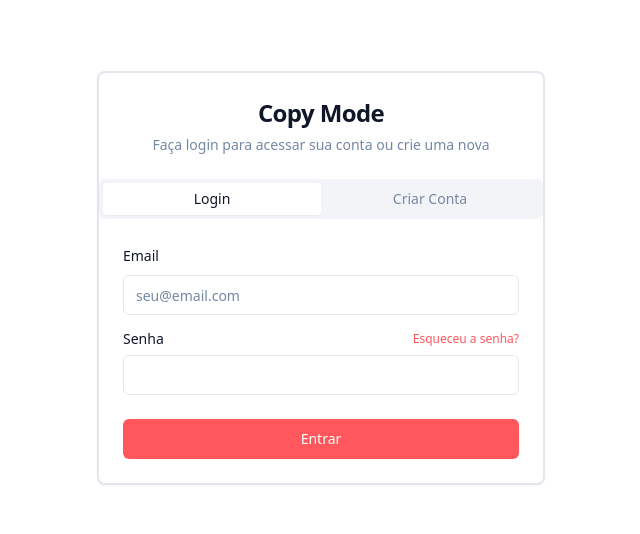
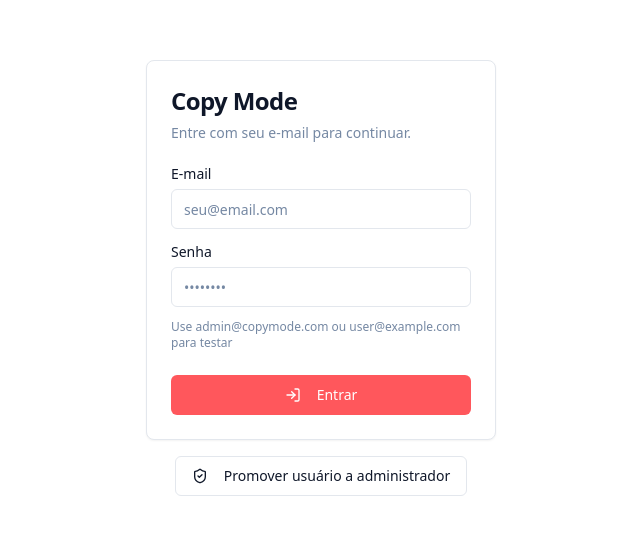
Before and after one commit to copymode/copy.mode---template, a React (Vite) app: page /login in a window 1280 px wide. Shown: the part 122-656 px from the top of the page, without its empty margins (319-959 px from the left). Built offline with nearby package versions, Linux system fonts and the light colour scheme.

Commit message:
Fix: Remove non-existent option

```diff
--- a/src/pages/Login.tsx
+++ b/src/pages/Login.tsx
@@ -2,24 +2,11 @@
 import { useState } from "react";
 import { Navigate } from "react-router-dom";
 import { useAuth } from "@/context/AuthContext";
-import { Button } from "@/components/ui/button";
-import { Card, CardContent, CardDescription, CardFooter, CardHeader, CardTitle } from "@/components/ui/card";
-import { Input } from "@/components/ui/input";
-import { Label } from "@/components/ui/label";
 import { LoginForm } from "@/components/auth/LoginForm";
-import { useToast } from "@/hooks/use-toast";
-import { Tabs, TabsContent, TabsList, TabsTrigger } from "@/components/ui/tabs";
-import { supabase } from "@/integrations/supabase/client";
 import { Loader2 } from "lucide-react";
 
 export default function Login() {
   const { currentUser, isLoading } = useAuth();
-  const { toast } = useToast();
-
-  const [email, setEmail] = useState("");
-  const [password, setPassword] = useState("");
-  const [confirmPassword, setConfirmPassword] = useState("");
-  const [processing, setProcessing] = useState(false);
 
   // If already logged in, redirect to home
   if (isLoading) {
@@ -34,190 +21,10 @@ export default function Login() {
     return <Navigate to="/home" />;
   }
 
-  const handleLogin = async (e: React.FormEvent) => {
-    e.preventDefault();
-    setProcessing(true);
-
-    try {
-      const { error } = await supabase.auth.signInWithPassword({
-        email,
-        password
-      });
-
-      if (error) throw error;
-
-      toast({
-        title: "Login bem sucedido",
-        description: "Bem-vindo de volta ao CopyMode!",
-      });
-    } catch (error) {
-      console.error("Login error:", error);
-      toast({
-        title: "Falha no login",
-        description: error instanceof Error ? error.message : "Verifique suas credenciais e tente novamente.",
-        variant: "destructive",
-      });
-    } finally {
-      setProcessing(false);
-    }
-  };
-
-  const handleSignUp = async (e: React.FormEvent) => {
-    e.preventDefault();
-
-    if (password !== confirmPassword) {
-      toast({
-        title: "Senhas não conferem",
-        description: "As senhas digitadas precisam ser idênticas.",
-        variant: "destructive",
-      });
-      return;
-    }
-
-    setProcessing(true);
-
-    try {
-      const { error } = await supabase.auth.signUp({
-        email,
-        password,
-      });
-
-      if (error) throw error;
-
-      toast({
-        title: "Conta criada com sucesso!",
-        description: "Verifique seu email para confirmar sua conta.",
-      });
-    } catch (error) {
-      console.error("Signup error:", error);
-      toast({
-        title: "Erro ao criar conta",
-        description: error instanceof Error ? error.message : "Ocorreu um erro ao criar sua conta.",
-        variant: "destructive",
-      });
-    } finally {
-      setProcessing(false);
-    }
-  };
-
   return (
     <div className="flex min-h-screen items-center justify-center bg-background p-4">
       <div className="w-full max-w-md">
-        <Card className="border-2">
-          <CardHeader className="text-center">
-            <CardTitle className="text-2xl font-bold">Copy Mode</CardTitle>
-            <CardDescription>
-              Faça login para acessar sua conta ou crie uma nova
-            </CardDescription>
-          </CardHeader>
-
-          <Tabs defaultValue="login" className="w-full">
-            <TabsList className="grid grid-cols-2">
-              <TabsTrigger value="login">Login</TabsTrigger>
-              <TabsTrigger value="signup">Criar Conta</TabsTrigger>
-            </TabsList>
-
-            <TabsContent value="login">
-              <form onSubmit={handleLogin}>
-                <CardContent className="space-y-4 pt-4">
-                  <div className="space-y-2">
-                    <Label htmlFor="email-login">Email</Label>
-                    <Input
-                      id="email-login"
-                      type="email"
-                      placeholder="seu@email.com"
-                      required
-                      value={email}
-                      onChange={(e) => setEmail(e.target.value)}
-                    />
-                  </div>
-
-                  <div className="space-y-2">
-                    <div className="flex items-center justify-between">
-                      <Label htmlFor="password-login">Senha</Label>
-                      <a href="#" className="text-xs text-primary hover:underline">
-                        Esqueceu a senha?
-                      </a>
-                    </div>
-                    <Input
-                      id="password-login"
-                      type="password"
-                      required
-                      value={password}
-                      onChange={(e) => setPassword(e.target.value)}
-                    />
-                  </div>
-                </CardContent>
-
-                <CardFooter>
-                  <Button type="submit" className="w-full" disabled={processing}>
-                    {processing ? (
-                      <>
-                        <Loader2 className="mr-2 h-4 w-4 animate-spin" />
-                        Entrando...
-                      </>
-                    ) : (
-                      "Entrar"
-                    )}
-                  </Button>
-                </CardFooter>
-              </form>
-            </TabsContent>
-
-            <TabsContent value="signup">
-              <form onSubmit={handleSignUp}>
-                <CardContent className="space-y-4 pt-4">
-                  <div className="space-y-2">
-                    <Label htmlFor="email-signup">Email</Label>
-                    <Input
-                      id="email-signup"
-                      type="email"
-                      placeholder="seu@email.com"
-                      required
-                      value={email}
-                      onChange={(e) => setEmail(e.target.value)}
-                    />
-                  </div>
-
-                  <div className="space-y-2">
-                    <Label htmlFor="password-signup">Senha</Label>
-                    <Input
-                      id="password-signup"
-                      type="password"
-                      required
-                      value={password}
-                      onChange={(e) => setPassword(e.target.value)}
-                    />
-                  </div>
-
-                  <div className="space-y-2">
-                    <Label htmlFor="confirm-password">Confirmar Senha</Label>
-                    <Input
-                      id="confirm-password"
-                      type="password"
-                      required
-                      value={confirmPassword}
-                      onChange={(e) => setConfirmPassword(e.target.value)}
-                    />
-                  </div>
-                </CardContent>
-
-                <CardFooter>
-                  <Button type="submit" className="w-full" disabled={processing}>
-                    {processing ? (
-                      <>
-                        <Loader2 className="mr-2 h-4 w-4 animate-spin" />
-                        Criando conta...
-                      </>
-                    ) : (
-                      "Criar Conta"
-                    )}
-                  </Button>
-                </CardFooter>
-              </form>
-            </TabsContent>
-          </Tabs>
-        </Card>
+        <LoginForm />
       </div>
     </div>
   );
```
